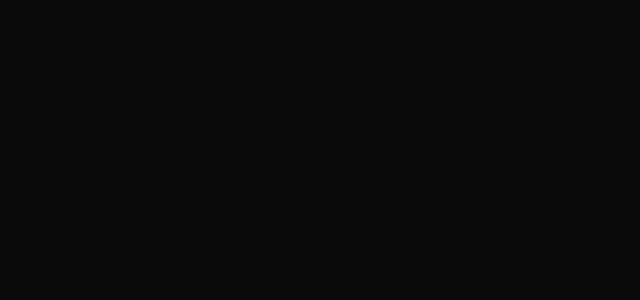
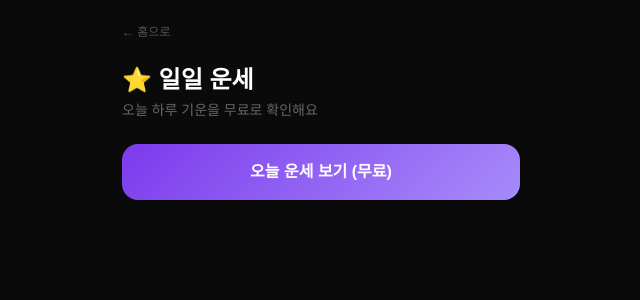
Before and after one commit to younglinam0222-rgb/sajuya, a Next.js app: page /daily in a window 1280 px wide. Before the commit this address had no page. Shown: the top 300 px of the page, without its empty margins (319-959 px from the left). Built offline with nearby package versions, Linux system fonts and the light colour scheme.

Commit message:
Create page.tsx

```diff
--- /dev/null
+++ b/app/daily/page.tsx
@@ -0,0 +1,43 @@
+'use client'
+import { useState } from 'react'
+import Link from 'next/link'
+
+export default function DailyPage() {
+  const [loading, setLoading] = useState(false)
+  const [result, setResult] = useState('')
+
+  const getDaily = async () => {
+    setLoading(true)
+    const today = new Date().toLocaleDateString('ko-KR')
+    const res = await fetch('/api/daily', {
+      method: 'POST',
+      headers: { 'Content-Type': 'application/json' },
+      body: JSON.stringify({ date: today })
+    })
+    const data = await res.json()
+    setResult(data.result)
+    setLoading(false)
+  }
+
+  return (
+    <div className="bg-[#0a0a0a] min-h-screen text-white max-w-[430px] mx-auto pb-8">
+      <div className="px-4 py-6">
+        <Link href="/" className="text-xs text-[#555] mb-6 block">← 홈으로</Link>
+        <div className="text-2xl font-black mb-1">⭐ 일일 운세</div>
+        <div className="text-sm text-[#666] mb-6">오늘 하루 기운을 무료로 확인해요</div>
+        {!result ? (
+          <button onClick={getDaily} disabled={loading}
+            className="w-full py-4 rounded-2xl font-black text-base"
+            style={{background:'linear-gradient(135deg,#7c3aed,#a78bfa)',color:'#fff'}}>
+            {loading ? '🔮 보는 중...' : '오늘 운세 보기 (무료)'}
+          </button>
+        ) : (
+          <div className="rounded-2xl p-5" style={{background:'#111',border:'1px solid #222'}}>
+            <p className="text-sm leading-[1.9] text-[#ccc] whitespace-pre-line">{result}</p>
+            <button onClick={() => setResult('')} className="mt-4 text-xs text-[#555]">다시 보기</button>
+          </div>
+        )}
+      </div>
+    </div>
+  )
+}
```
